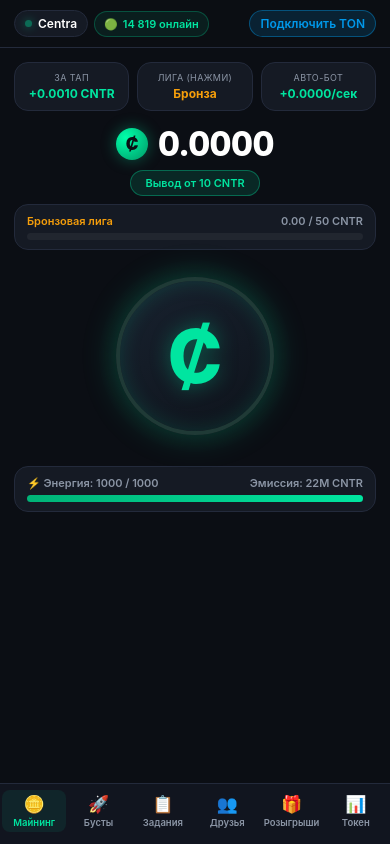
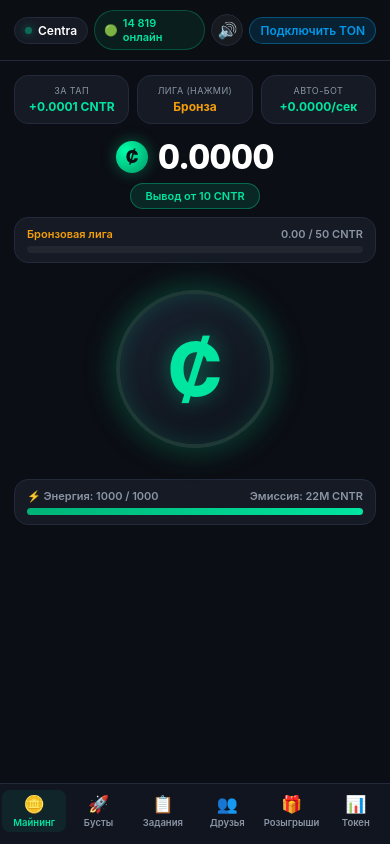
Before and after one commit to s8048761-bit/CentraApp, a plain HTML site: page index.html in a window 390 px wide. Drawn offline with Linux system fonts and the light colour scheme.

Commit message:
Update index.html

```diff
--- a/index.html
+++ b/index.html
@@ -94,6 +94,12 @@
             color: var(--primary);
         }
 
+        .top-right-group {
+            display: flex;
+            align-items: center;
+            gap: 6px;
+        }
+
         .wallet-btn {
             background: rgba(0, 152, 234, 0.15);
             color: var(--ton-blue);
@@ -104,6 +110,27 @@
             font-weight: 600;
             cursor: pointer;
             white-space: nowrap;
+        }
+
+        /* Минималистичная кнопка звука */
+        .sound-btn {
+            background: rgba(255, 255, 255, 0.05);
+            color: var(--text-main);
+            border: 1px solid var(--card-border);
+            width: 32px;
+            height: 32px;
+            border-radius: 50%;
+            display: flex;
+            align-items: center;
+            justify-content: center;
+            font-size: 16px;
+            cursor: pointer;
+            transition: background 0.2s, border-color 0.2s;
+        }
+
+        .sound-btn.muted {
+            opacity: 0.5;
+            border-color: transparent;
         }
 
         /* Основной контент */
@@ -639,7 +666,7 @@
 
     <div id="toast" class="toast"></div>
 
-    <!-- Верхняя панель с онлайном -->
+    <!-- Верхняя панель с онлайном и кнопкой звука -->
     <div class="top-bar">
         <div class="top-left-group">
             <div class="token-badge">
@@ -651,9 +678,14 @@
                 <span id="onlineCounter">14,820 онлайн</span>
             </div>
         </div>
-        <button class="wallet-btn" id="walletBtn" onclick="toggleWallet()">
-            <span id="walletText">Подключить TON</span>
-        </button>
+        <div class="top-right-group">
+            <button class="sound-btn" id="soundBtn" onclick="toggleSound()">
+                <span id="soundIcon">🔊</span>
+            </button>
+            <button class="wallet-btn" id="walletBtn" onclick="toggleWallet()">
+                <span id="walletText">Подключить TON</span>
+            </button>
+        </div>
     </div>
 
     <!-- Контент вкладок -->
@@ -664,7 +696,7 @@
             <div class="stats-grid">
                 <div class="stat-box">
                     <div class="stat-label">За тап</div>
-                    <div class="stat-val" id="statTap">+0.0010 CNTR</div>
+                    <div class="stat-val" id="statTap">+0.0001 CNTR</div>
                 </div>
                 <div class="stat-box" onclick="openLeaguesModal()">
                     <div class="stat-label">Лига (нажми)</div>
@@ -954,6 +986,10 @@
             tg.expand();
         }
 
+        // Уникальный ключ хранения под конкретный Telegram ID игрока (разделение аккаунтов)
+        const userId = tg?.initDataUnsafe?.user?.id || 'guest_default';
+        const STORAGE_KEY = `centra_state_user_${userId}`;
+
         const LEAGUES = [
             { name: "Бронза", fullName: "Бронзовая лига", min: 0, max: 50, reward: 0.05 },
             { name: "Серебро", fullName: "Серебряная лига", min: 50, max: 250, reward: 0.25 },
@@ -972,10 +1008,11 @@
             tapLevel: 1,
             energyLevel: 1,
             rechargeLevel: 1,
-            autoLevel: 0, // Индивидуальный автобот каждого игрока
+            autoLevel: 0, // Персональный автобот аккаунта
             turboCharges: 3,
             fullEnergyCharges: 3,
             walletConnected: false,
+            soundEnabled: true,
             claimedLeagues: [0],
             completedTasks: [],
             referrals: [], // Рефералы с защитой (требуют 100 тапов)
@@ -983,10 +1020,53 @@
             joinedGiveaway: false
         };
 
-        let state = JSON.parse(localStorage.getItem('centra_state_v6')) || { ...defaultState };
+        let state = JSON.parse(localStorage.getItem(STORAGE_KEY)) || { ...defaultState };
         let turboActive = false;
 
-        // Жесткая экспоненциальная стоимость с множителем 4.5 и лимитами уровней
+        // Генератор звукового клика через Web Audio API
+        const audioCtx = new (window.AudioContext || window.webkitAudioContext)();
+        function playClickSound() {
+            if (!state.soundEnabled) return;
+            try {
+                if (audioCtx.state === 'suspended') {
+                    audioCtx.resume();
+                }
+                const osc = audioCtx.createOscillator();
+                const gain = audioCtx.createGain();
+                osc.type = 'sine';
+                osc.frequency.setValueAtTime(800, audioCtx.currentTime);
+                osc.frequency.exponentialRampToValueAtTime(400, audioCtx.currentTime + 0.06);
+                gain.gain.setValueAtTime(0.15, audioCtx.currentTime);
+                gain.gain.exponentialRampToValueAtTime(0.01, audioCtx.currentTime + 0.06);
+                osc.connect(gain);
+                gain.connect(audioCtx.destination);
+                osc.start();
+                osc.stop(audioCtx.currentTime + 0.06);
+            } catch (e) {
+                console.error(e);
+            }
+        }
+
+        function toggleSound() {
+            state.soundEnabled = !state.soundEnabled;
+            updateSoundUI();
+            saveState();
+            showToast(state.soundEnabled ? 'Звук кликов включен' : 'Звук кликов выключен');
+        }
+
+        function updateSoundUI() {
+            const btn = document.getElementById('soundBtn');
+            const icon = document.getElementById('soundIcon');
+            if (state.soundEnabled) {
+                btn.classList.remove('muted');
+                icon.innerText = '🔊';
+            } else {
+                btn.classList.add('muted');
+                icon.innerText = '🔇';
+            }
+        }
+
+        // Экспоненциальная стоимость с множителем 4.5 и лимитами уровней
         const UPGRADES = [
             {
                 id: 'tap',
@@ -1046,7 +1126,7 @@
         ];
 
         function saveState() {
-            localStorage.setItem('centra_state_v6', JSON.stringify(state));
+            localStorage.setItem(STORAGE_KEY, JSON.stringify(state));
         }
 
         function showToast(msg) {
@@ -1057,15 +1137,15 @@
             toast.timer = setTimeout(() => { toast.style.display = 'none'; }, 2400);
         }
 
-        // Базовый тап установлен ровно на 0.0010 CNTR
+        // Базовый тап 0.0001 CNTR для аудитории 200–300k человек
         function getTapValue() {
-            const base = 0.0010 + (state.tapLevel - 1) * 0.0010;
+            const base = 0.0001 + (state.tapLevel - 1) * 0.0001;
             return turboActive ? base * 2.5 : base;
         }
 
-        // Индивидуальный расчет авто-бота для текущего аккаунта
+        // Персональный расчет автобота для текущего аккаунта
         function getAutoValue() {
-            return state.autoLevel * 0.0003;
+            return state.autoLevel * 0.00003;
         }
 
         function getCurrentLeagueIndex() {
@@ -1090,6 +1170,8 @@
                 showToast('Недостаточно энергии!');
                 return;
             }
+
+            playClickSound();
 
             const gain = getTapValue();
             state.balance += gain;
@@ -1125,7 +1207,7 @@
             document.getElementById('onlineCounter').innerText = `${baseOnline.toLocaleString('ru-RU')} онлайн`;
         }, 3500);
 
-        // Автономный тик энергии и индивидуального авто-бота
+        // Автономный тик энергии и индивидуального автобота
         setInterval(() => {
             if (state.energy < state.maxEnergy) {
                 state.energy = Math.min(state.maxEnergy, state.energy + state.rechargeLevel);
@@ -1177,7 +1259,7 @@
             showToast('Реферальная ссылка скопирована!');
         }
 
-        // Защита рефералов: добавление тестового друга с требованием 100 тапов
+        // Защита рефералов: добавление друга с требованием 100 тапов
         function simulateFriendInvite() {
             const newRef = { id: Date.now(), taps: 0, claimed: false };
             state.referrals.push(newRef);
@@ -1189,7 +1271,7 @@
         function checkReferralProgress() {
             state.referrals.forEach(ref => {
                 if (!ref.claimed) {
-                    ref.taps += 1; // Условный прогресс тапов реферала при активности
+                    ref.taps += 1;
                     if (ref.taps >= 100) {
                         ref.claimed = true;
                         const bonus = 0.1500;
@@ -1365,8 +1447,8 @@
         }
 
         function resetGame() {
-            if (confirm('Вы точно хотите сбросить весь прогресс?')) {
-                localStorage.removeItem('centra_state_v6');
+            if (confirm('Вы точно хотите сбросить весь прогресс этого аккаунта?')) {
+                localStorage.removeItem(STORAGE_KEY);
                 state = { ...defaultState };
                 updateUI();
                 showToast('Прогресс сброшен');
@@ -1415,6 +1497,7 @@
                 document.getElementById('walletText').innerText = 'UQBx...9f4A';
             }
 
+            updateSoundUI();
             renderUpgrades();
             renderTasks();
         }
```
